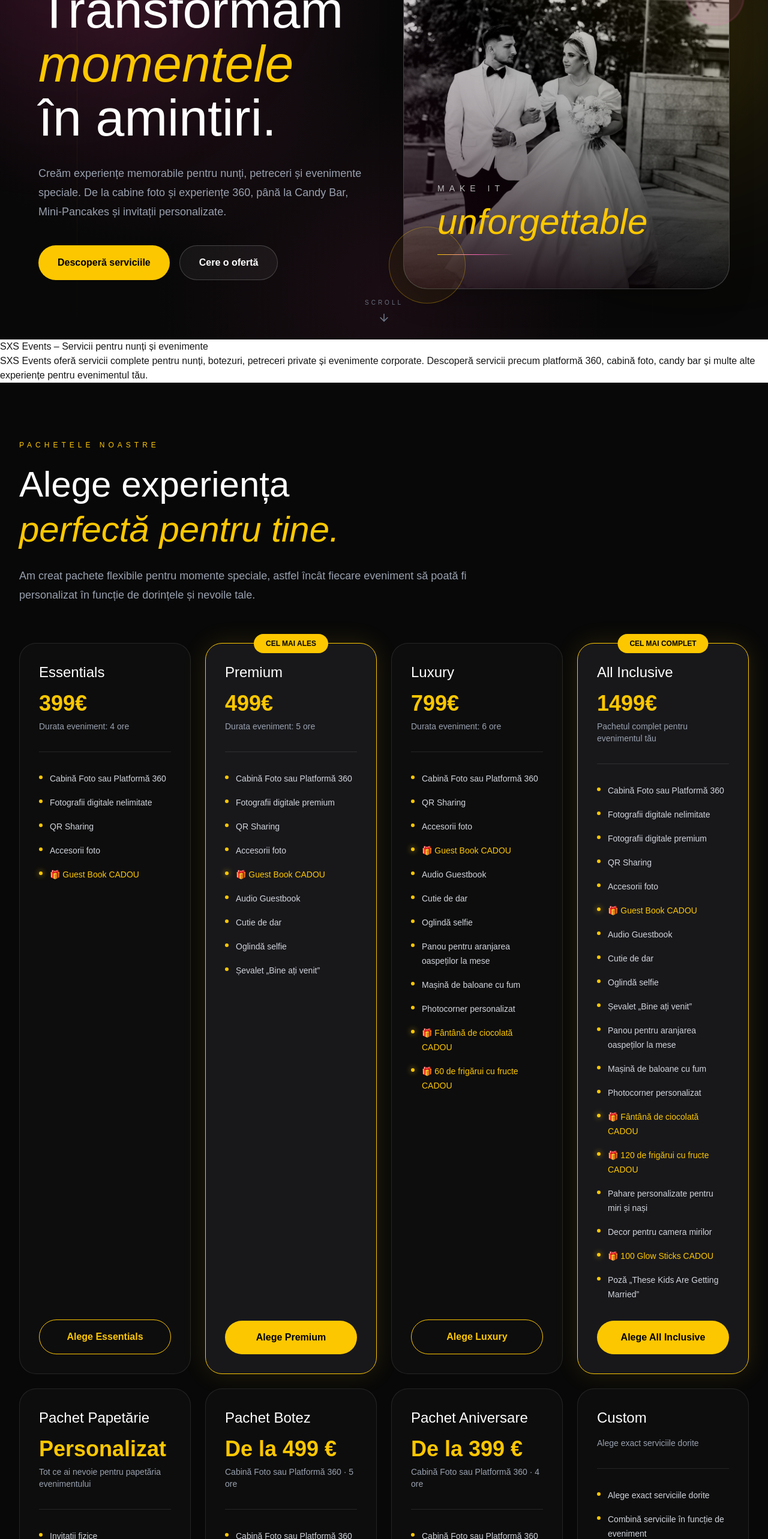
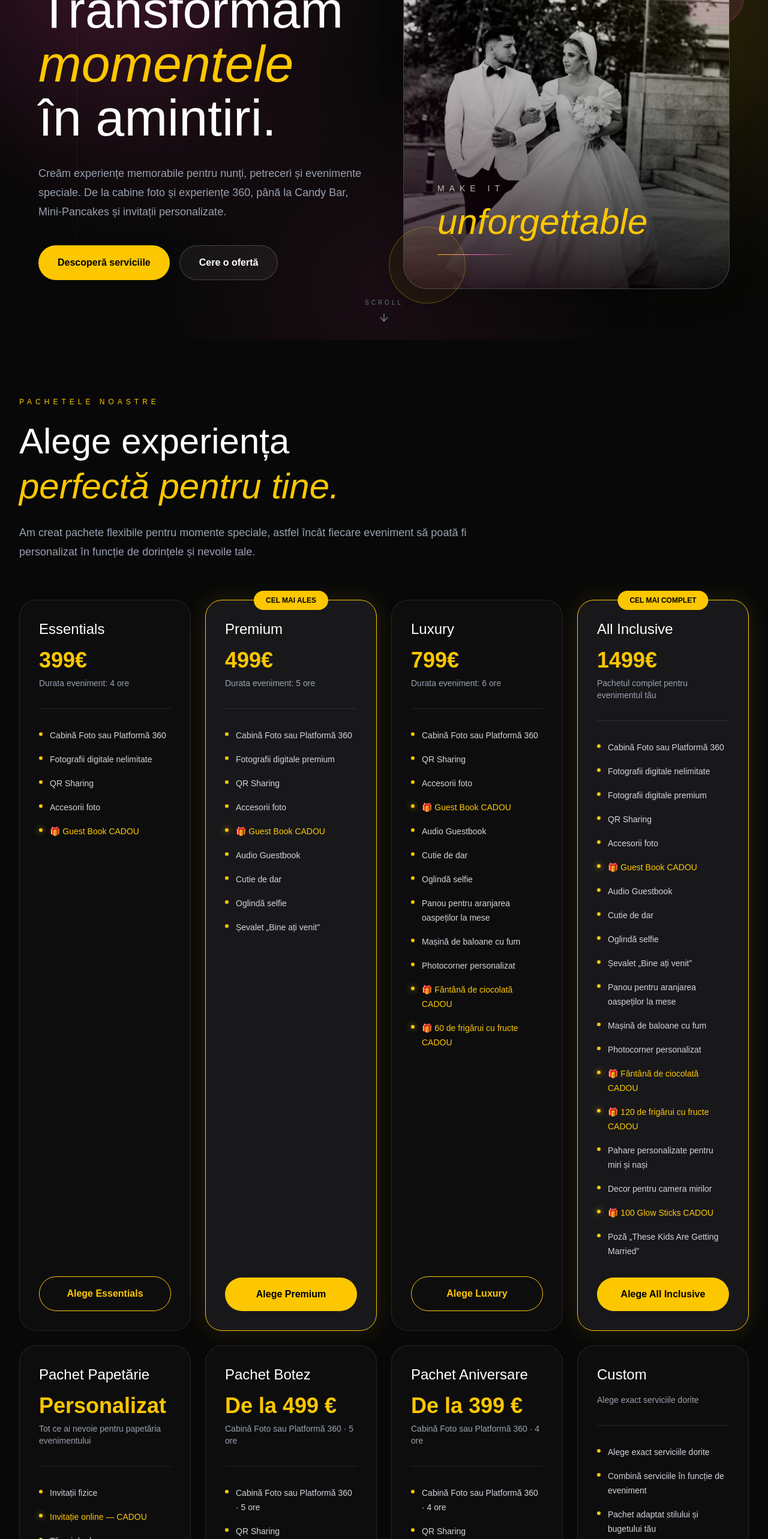
Before and after one commit to Sebi196/sxa-events, a Next.js app: page / in a window 1280 px wide. Shown: the part 234-2800 px from the top of the page at 60% size. Built offline with nearby package versions, Linux system fonts and the light colour scheme.

Commit message:
Remove event service sections from page
Removed detailed event service descriptions from the main page.

```diff
--- a/app/page.tsx
+++ b/app/page.tsx
@@ -13,102 +13,10 @@ export default function Home() {
 
       <main>
         <Hero />
-
-        <section>
-          <h1>SXS Events – Servicii pentru nunți și evenimente</h1>
-
-          <p>
-            SXS Events oferă servicii complete pentru nunți, botezuri,
-            petreceri private și evenimente corporate. Descoperă servicii
-            precum platformă 360, cabină foto, candy bar și multe alte
-            experiențe pentru evenimentul tău.
-          </p>
-        </section>
-
         <Packages />
-
         <Services />
-
         <Gallery />
-
         <Contact />
-
-        <section>
-          <h2>Platformă 360 pentru evenimente</h2>
-
-          <p>
-            Platforma 360 este una dintre cele mai populare atracții pentru
-            nunți, botezuri și petreceri. Oferă invitaților videoclipuri
-            spectaculoase și o experiență memorabilă la orice eveniment.
-          </p>
-
-          <h2>Cabină foto pentru nuntă și evenimente</h2>
-
-          <p>
-            Cabina foto SXS Events este perfectă pentru nunți, botezuri,
-            aniversări și petreceri corporate. Invitații pot crea amintiri
-            distractive și personalizate în timpul evenimentului.
-          </p>
-
-          <h2>Candy Bar pentru nunți și petreceri</h2>
-
-          <p>
-            Organizăm candy bar-uri personalizate pentru nunți, botezuri și
-            evenimente private. Putem include dulciuri, deserturi și
-            aranjamente adaptate tematicii evenimentului.
-          </p>
-
-          <h2>Mini Pancakes</h2>
-
-          <p>
-            Barul de mini pancakes este o alegere perfectă pentru invitații
-            care își doresc un desert delicios și spectaculos la nuntă,
-            botez sau petrecere.
-          </p>
-
-          <h2>Fântână de ciocolată</h2>
-
-          <p>
-            Fântâna de ciocolată oferă un moment dulce și special pentru
-            invitații de la nunți, botezuri și alte evenimente.
-          </p>
-
-          <h2>Audio Guestbook</h2>
-
-          <p>
-            Audio Guestbook permite invitaților să lase mesaje vocale pentru
-            miri sau sărbătoriți, transformând urările într-o amintire
-            specială de păstrat.
-          </p>
-
-          <h2>Oglindă Selfie</h2>
-
-          <p>
-            Oglinda selfie personalizată oferă o experiență foto interactivă
-            și este potrivită pentru nunți, petreceri și evenimente corporate.
-          </p>
-
-          <h2>Servicii complete pentru evenimente</h2>
-
-          <p>
-            SXS Events oferă o gamă variată de servicii pentru evenimente:
-            platformă 360, cabină foto, candy bar, mini pancakes, torturi
-            personalizate, invitații de nuntă, mărturii, arcade de baloane,
-            plicuri de dar, meniuri personalizate, audio guestbook, fântână
-            de ciocolată, pahare pentru miri și nași, cutii de dar, glow
-            sticks, mașină de baloane cu fum, panouri pentru aranjarea
-            invitaților la mese, șevalet „Bine ați venit”, oglindă selfie,
-            decor pentru camera mirilor și photo corner personalizat.
-          </p>
-
-          <h2>SXS Events</h2>
-
-          <p>
-            Dacă organizezi o nuntă, un botez, o aniversare sau orice alt
-            eveniment, SXS Events îți oferă servicii și experiențe
-            personalizate pentru ca evenimentul tău să fie memorabil.
-          </p>
-        </section>
       </main>
 
       <Footer />
```
